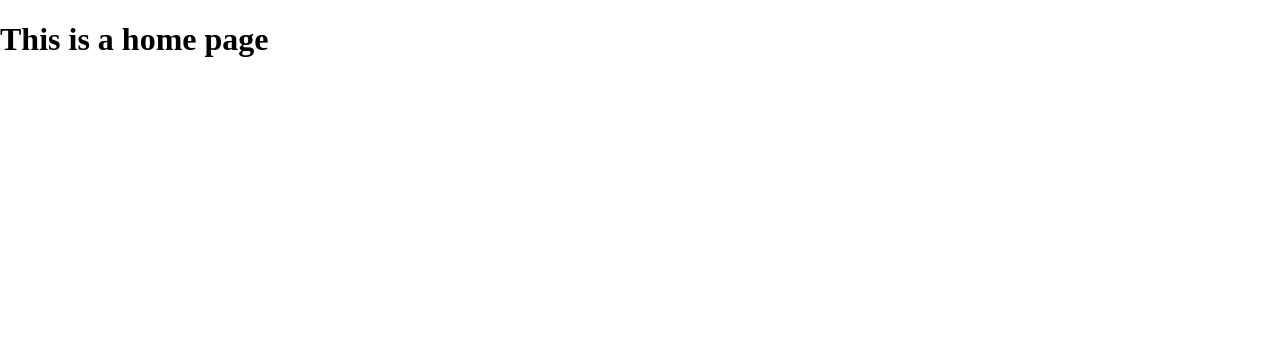
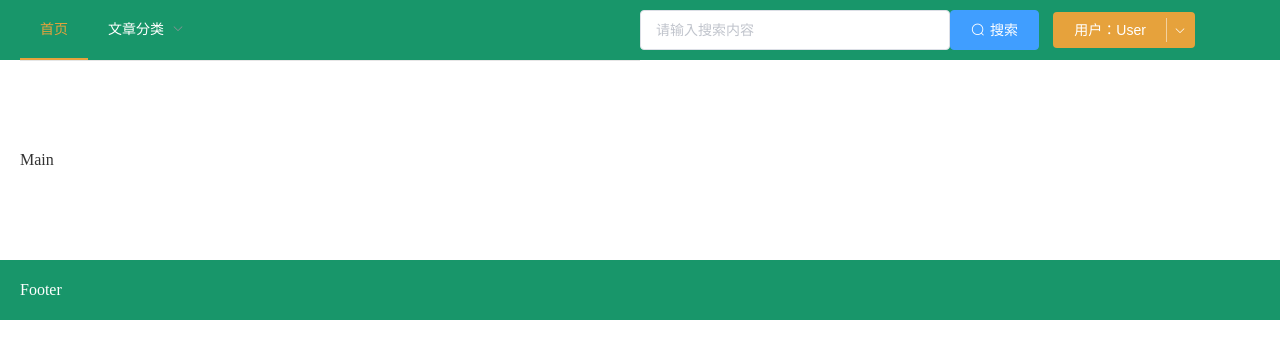
Before and after one commit to HsiehChia/blog, a Vue app: page /#/home in a window 1280 px wide. Shown: the top 358 px of the page. Built offline with nearby package versions, Linux system fonts and the light colour scheme; sample sign-in values are in the browser's storage.

Commit message:
Home panel and Login session

```diff
--- a/src/components/Login.vue
+++ b/src/components/Login.vue
@@ -91,15 +91,16 @@ export default {
       this.$refs.loginFormRef.validate(async validate => {
         // 预验证成功，发起登录请求
         if (validate) {
-          const res = await this.$http.post('/login', this.loginForm)
-          console.log(res)
-          const data = res.data
+          const { data } = await this.$http.post('/login', this.loginForm)
           console.log(data)
           if (data.code === 500) {
             this.$message.error('登录失败：' + data.msg)
           } else {
             this.$message.success(data.msg)
-            this.$router.push('/admin')
+            // 保存登录token
+            window.sessionStorage.setItem('token', data.token)
+            // 跳转到home页面
+            this.$router.push('/home')
           }
         }
       })
--- a/src/router/index.js
+++ b/src/router/index.js
@@ -32,4 +32,26 @@ const router = new VueRouter({
   }]
 })
 
+// 挂载路由导航守卫
+router.beforeEach((to, from, next) => {
+  // to:将要访问路径
+  // from: 从哪个路径跳转来
+  // next: 放行 next('/login') 强制跳转
+  // 获取token
+  const tokenStr = window.sessionStorage.getItem('token')
+  if (to.path === '/login') {
+    if (tokenStr) {
+      return next('/home')
+    } else {
+      return next()
+    }
+  } else {
+    if (tokenStr) {
+      return next()
+    } else {
+      return next('/login')
+    }
+  }
+})
+
 export default router
--- a/src/views/Home.vue
+++ b/src/views/Home.vue
@@ -1,6 +1,59 @@
 <template>
   <div class="home">
-    <h1>This is a home page</h1>
+
+  <el-container>
+    <el-header>
+      <el-row>
+        <el-col :span="12">
+          <div class="grid-content">
+            <el-menu :default-active="activeIndex"
+            class="el-menu-demo"
+            background-color="#18966a"
+            active-text-color="#E6A23C"
+            text-color="#fff"
+            mode="horizontal"
+            @select="handleSelect">
+              <el-menu-item index="1">
+                首页
+              </el-menu-item>
+              <el-submenu index="2">
+                <template slot="title">文章分类</template>
+                <el-menu-item index="2-1">选项1</el-menu-item>
+                <el-menu-item index="2-2">选项2</el-menu-item>
+                <el-menu-item index="2-3">选项3</el-menu-item>
+              </el-submenu>
+            </el-menu>
+          </div>
+        </el-col>
+        <el-col :span="6">
+          <div class="grid-content">
+            <el-input
+              placeholder="请输入搜索内容"
+              v-model="search"
+              clearable>
+            </el-input>
+          </div>
+        </el-col>
+        <el-col :span="2">
+          <div class="grid-content">
+            <el-button type="primary" icon="el-icon-search">搜索</el-button>
+          </div>
+        </el-col>
+        <el-col :span="4">
+          <div class="grid-content">
+            <el-dropdown @command="handleUser"  size="medium" split-button type="warning">
+              用户：User
+            <el-dropdown-menu slot="dropdown">
+              <el-dropdown-item command="manage">后台管理</el-dropdown-item>
+              <el-dropdown-item command="logout">退出</el-dropdown-item>
+            </el-dropdown-menu>
+          </el-dropdown>
+          </div></el-col>
+      </el-row>
+    </el-header>
+    <el-main>Main</el-main>
+    <el-footer>Footer</el-footer>
+  </el-container>
   </div>
 </template>
 
@@ -8,6 +61,44 @@
 // import HelloWorld from '@/components/HelloWorld.vue'
 
 export default {
-  name: 'Home'
+  name: 'Home',
+  data () {
+    return {
+      activeIndex: '1',
+      search: ''
+    }
+  },
+  methods: {
+    handleUser (command) {
+      if (command === 'logout') {
+        window.sessionStorage.clear()
+        this.$router.push('/login')
+      } else {
+        this.$router.push('/admin')
+      }
+    },
+    handleSelect (key, keyPath) {
+      console.log(key, keyPath)
+    }
+  }
 }
 </script>
+<style lang="less" scoped>
+.el-header, .el-footer {
+    background-color: #18966a;
+    color: #fff;
+    line-height: 60px;
+  }
+  .el-main {
+    background-color: #fff;
+    color: #333;
+    line-height: 160px;
+  }
+  .el-dropdown-link {
+    cursor: pointer;
+    color: #fff;
+  }
+  .el-icon-arrow-down {
+    font-size: 12px;
+  }
+</style>
```
Also changed, not shown: src/plugins/element.js (+11 -1 lines).
